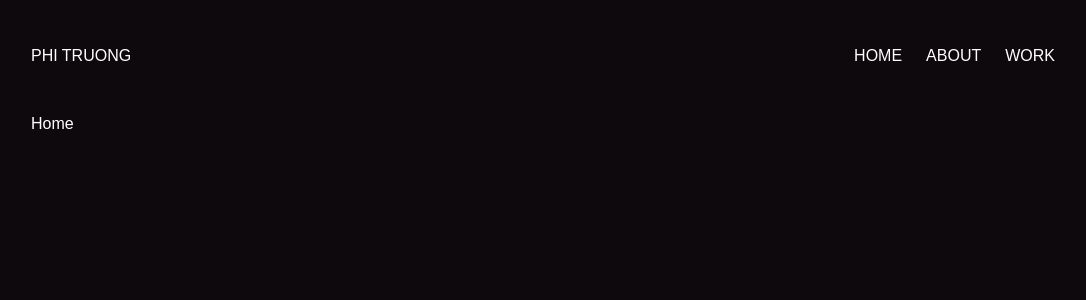
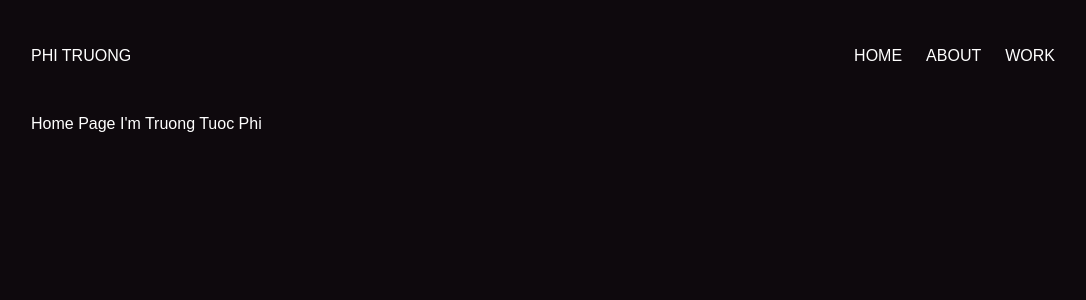
Before and after one commit to truongtuocphi/protfolio, a Next.js app: page / in a window 1280 px wide. Shown: the top 300 px of the page, without its empty margins (97-1183 px from the left). Built offline with nearby package versions, Linux system fonts and the light colour scheme.

Commit message:
feat: update

```diff
--- a/src/app/page.tsx
+++ b/src/app/page.tsx
@@ -1,3 +1,3 @@
 export default function Home() {
-  return <div>Home</div>;
+  return <div>Home Page I&apos;m Truong Tuoc Phi</div>;
 }
```
